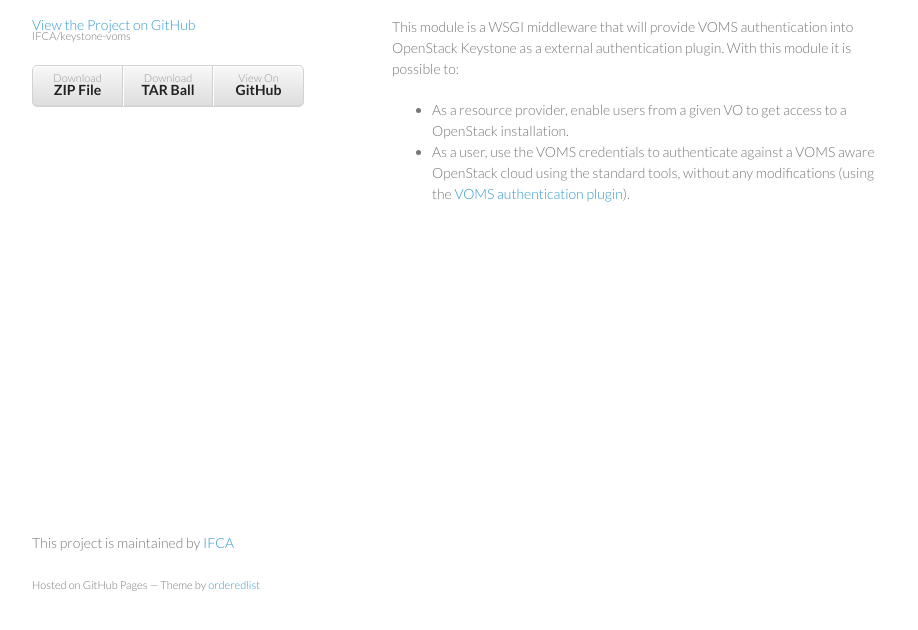
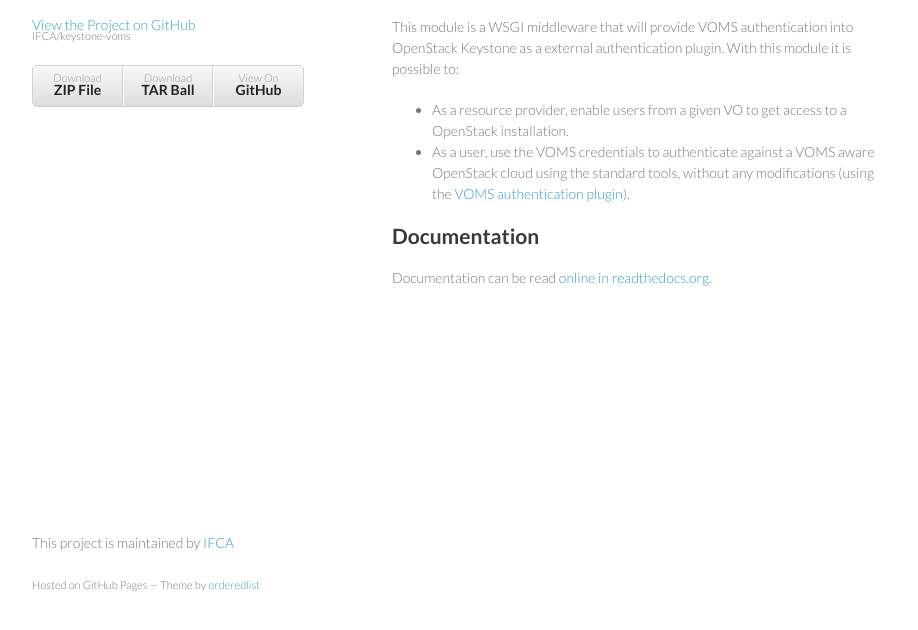
Before and after one commit to IFCA-Advanced-Computing/keystone-voms, a plain HTML site: page index.html in a window 1280 px wide. Shown: the part 136-766 px from the top of the page, without its empty margins (178-1096 px from the left). Drawn offline with Linux system fonts and the light colour scheme.

Commit message:
Create gh-pages branch via GitHub

```diff
--- a/index.html
+++ b/index.html
@@ -39,7 +39,10 @@
 <ul>
 <li>As a resource provider, enable users from a given VO to get access to a OpenStack installation.</li>
 <li>As a user, use the VOMS credentials to authenticate against a VOMS aware OpenStack cloud using the standard tools, without any modifications (using the <a href="https://github.com/IFCA/voms-auth-system-openstack">VOMS authentication plugin</a>).</li>
-</ul>
+</ul><h2>
+<a name="documentation" class="anchor" href="#documentation"><span class="octicon octicon-link"></span></a>Documentation</h2>
+
+<p>Documentation can be read <a href="https://keystone-voms.readthedocs.org/en/latest/">online in readthedocs.org</a>.</p>
       </section>
       <footer>
         <p>This project is maintained by <a href="https://github.com/IFCA">IFCA</a></p>
--- a/params.json
+++ b/params.json
@@ -1 +1 @@
-{"name":"keystone-voms","tagline":"Keystone VOMS authentication module","body":"# Keystone VOMS authentication module\r\n\r\n## What is this?\r\n\r\nThis module is a WSGI middleware that will provide VOMS authentication into OpenStack Keystone as a external authentication plugin. With this module it is possible to:\r\n\r\n* As a resource provider, enable users from a given VO to get access to a OpenStack installation.\r\n* As a user, use the VOMS credentials to authenticate against a VOMS aware OpenStack cloud using the standard tools, without any modifications (using the [VOMS authentication plugin](https://github.com/IFCA/voms-auth-system-openstack)).","google":"","note":"Don't delete this file! It's used internally to help with page regeneration."}
+{"name":"keystone-voms","tagline":"Keystone VOMS authentication module","body":"# Keystone VOMS authentication module\r\n\r\n## What is this?\r\n\r\nThis module is a WSGI middleware that will provide VOMS authentication into OpenStack Keystone as a external authentication plugin. With this module it is possible to:\r\n\r\n* As a resource provider, enable users from a given VO to get access to a OpenStack installation.\r\n* As a user, use the VOMS credentials to authenticate against a VOMS aware OpenStack cloud using the standard tools, without any modifications (using the [VOMS authentication plugin](https://github.com/IFCA/voms-auth-system-openstack)).\r\n\r\n## Documentation\r\n\r\nDocumentation can be read [online in readthedocs.org](https://keystone-voms.readthedocs.org/en/latest/).","google":"","note":"Don't delete this file! It's used internally to help with page regeneration."}
```
